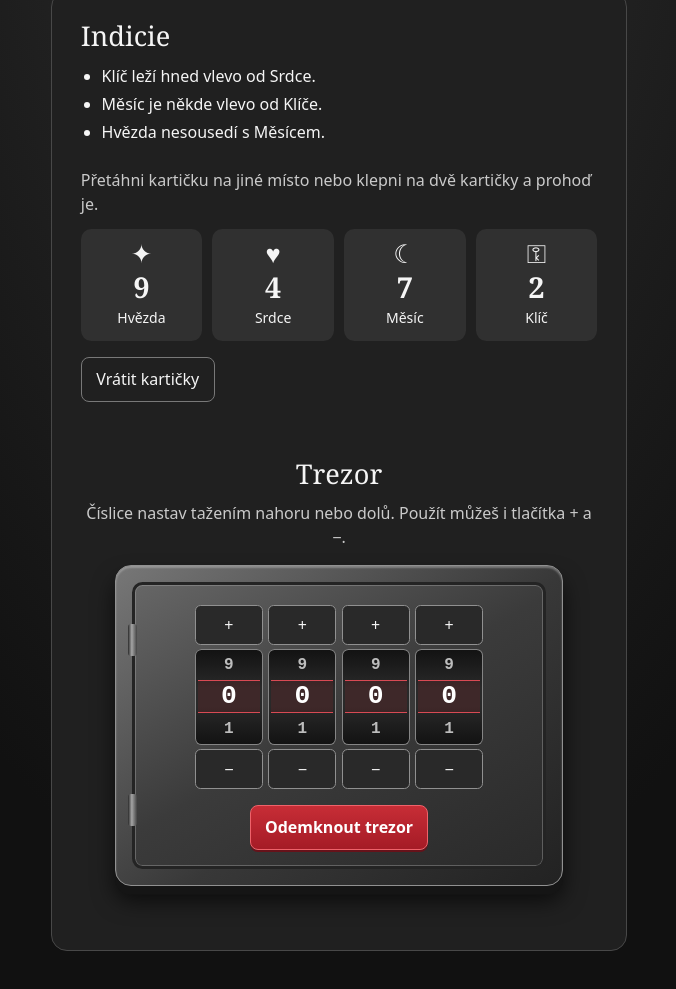
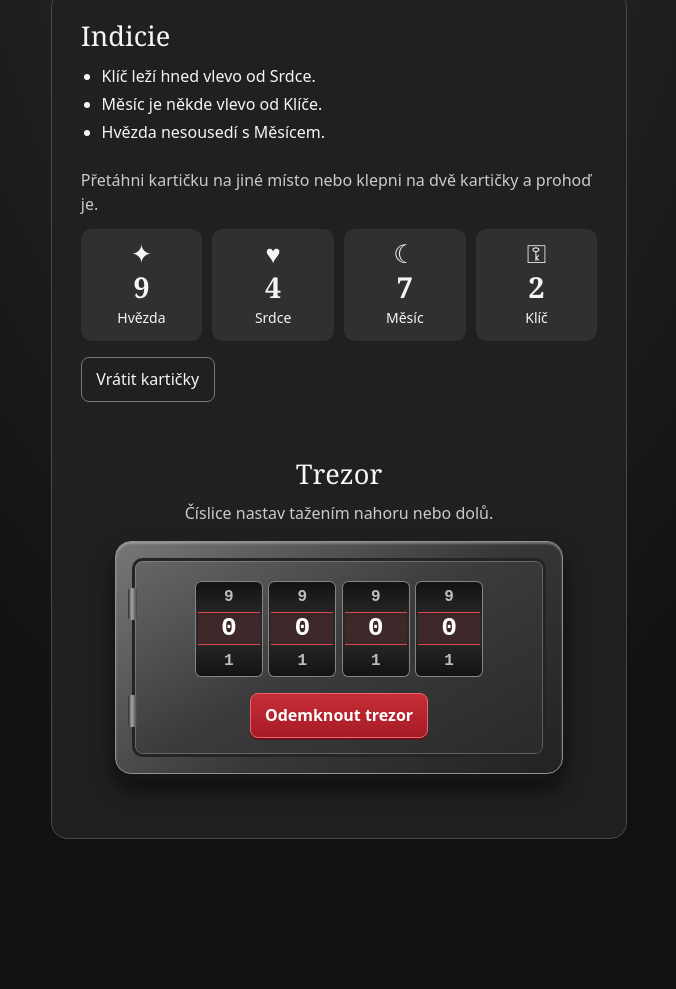
Before and after one commit to ivochvojka/simca, a plain HTML site: page index.html in a window 1280 px wide. Shown: the part 367-1356 px from the top of the page, without its empty margins (301-977 px from the left). After the commit the page ends 1254 px from the top, so only its background shows below. Drawn offline with Linux system fonts and the light colour scheme.

Commit message:
Remove safe wheel increment buttons

```diff
--- a/index.html
+++ b/index.html
@@ -38,8 +38,6 @@
   .safe-door::before { top: 14%; }
   .safe-door::after { bottom: 14%; }
   .wheels { display: grid; grid-template-columns: repeat(4, minmax(0, 1fr)); gap: .35rem; max-width: 18rem; margin: 0 auto; }
-  .wheel { display: grid; gap: .25rem; min-width: 0; }
-  .wheel button { min-height: 2.5rem; padding: 0; border: 1px solid #909090; border-radius: .35rem; background: #292929; color: #f5f5f5; line-height: 1; }
   .roller { position: relative; height: 6rem; overflow: hidden; border-radius: .4rem; background: linear-gradient(#121212, #292929 40%, #292929 60%, #121212); box-shadow: inset 0 0 0 1px #858585; touch-action: none; user-select: none; cursor: ns-resize; }
   .roller::before { content: ""; position: absolute; inset: 33.333% .17rem; border-block: 1px solid #d84a54; background: #b6232d26; pointer-events: none; }
   .roller-track { position: absolute; inset: 50% 0 auto; transform: translateY(calc(-50% + var(--offset, 0px))); pointer-events: none; }
@@ -81,7 +79,7 @@
     <p id="status" role="status"></p>
     <form class="safe" id="safe" aria-labelledby="safe-title" novalidate>
       <h2 id="safe-title">Trezor</h2>
-      <p class="instructions" id="wheel-help">Číslice nastav tažením nahoru nebo dolů. Použít můžeš i tlačítka + a −.</p>
+      <p class="instructions" id="wheel-help">Číslice nastav tažením nahoru nebo dolů.</p>
       <div class="safe-body">
         <div class="safe-door">
           <div class="wheels" id="wheels" role="group" aria-label="Čtyřmístný kód" aria-describedby="wheel-help"></div>
@@ -185,16 +183,15 @@
 
   const digits = [0, 0, 0, 0];
   const wheelSetters = digits.map((_, index) => {
-    const wheel = document.createElement('div');
-    wheel.className = 'wheel';
-    wheel.innerHTML = `
-      <button type="button" aria-label="Zvýšit číslici ${index + 1}">+</button>
-      <div class="roller" role="spinbutton" tabindex="0" aria-label="Číslice ${index + 1}" aria-valuemin="0" aria-valuemax="9">
-        <div class="roller-track" aria-hidden="true"><span></span><span></span><span></span><span></span><span></span></div>
-      </div>
-      <button type="button" aria-label="Snížit číslici ${index + 1}">−</button>`;
-    wheels.append(wheel);
-    const [increase, roller, decrease] = wheel.children;
+    const roller = document.createElement('div');
+    roller.className = 'roller';
+    roller.tabIndex = 0;
+    roller.setAttribute('role', 'spinbutton');
+    roller.setAttribute('aria-label', `Číslice ${index + 1}`);
+    roller.setAttribute('aria-valuemin', '0');
+    roller.setAttribute('aria-valuemax', '9');
+    roller.innerHTML = '<div class="roller-track" aria-hidden="true"><span></span><span></span><span></span><span></span><span></span></div>';
+    wheels.append(roller);
     const [track] = roller.children;
     const rows = Array.from(track.children);
     let drag = null;
@@ -218,8 +215,6 @@
       safeStatus.textContent = '';
     }
 
-    increase.addEventListener('click', () => setDigit(digits[index] + 1));
-    decrease.addEventListener('click', () => setDigit(digits[index] - 1));
     roller.addEventListener('keydown', event => {
       if (event.key !== 'ArrowUp' && event.key !== 'ArrowDown') return;
       event.preventDefault();
```
